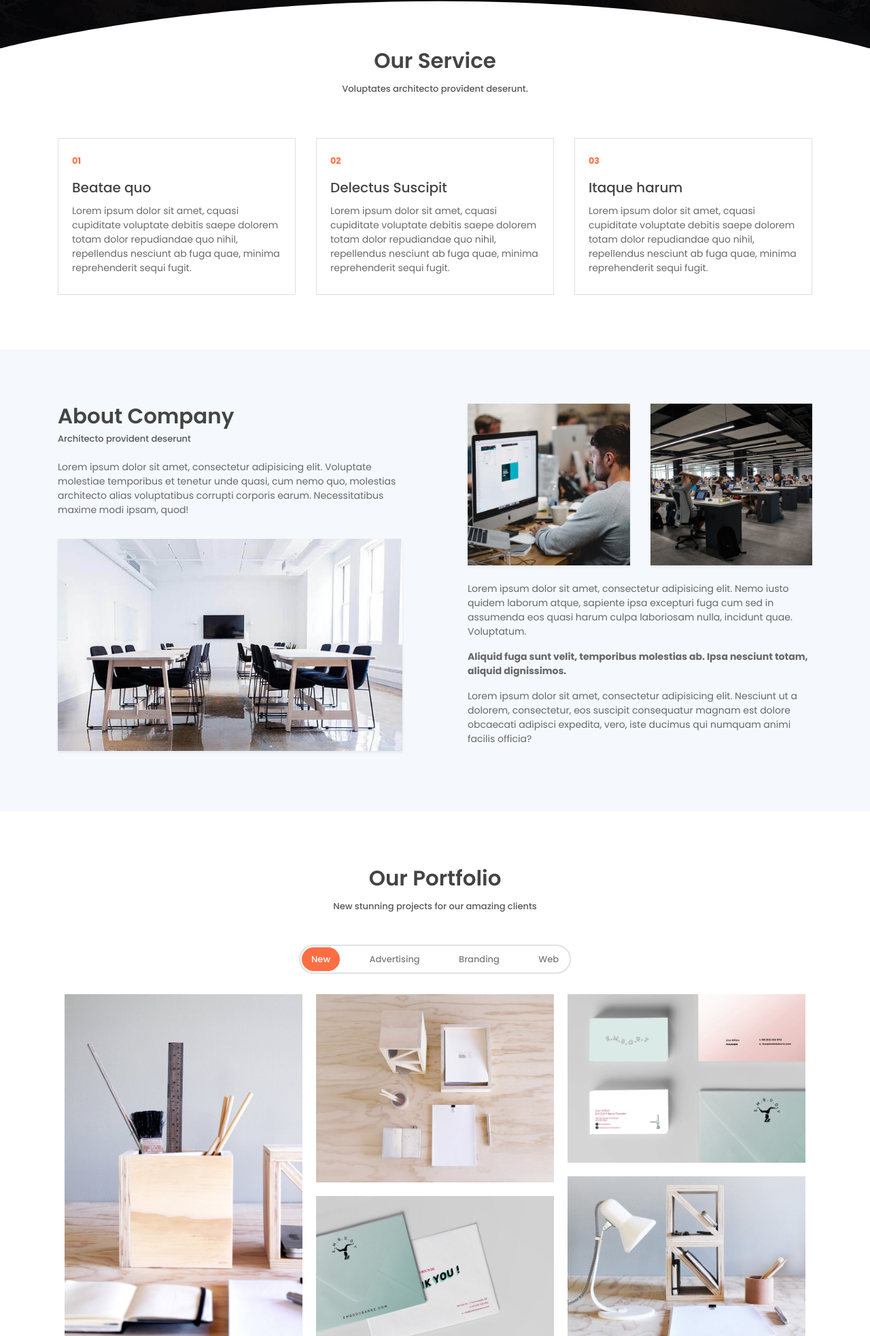
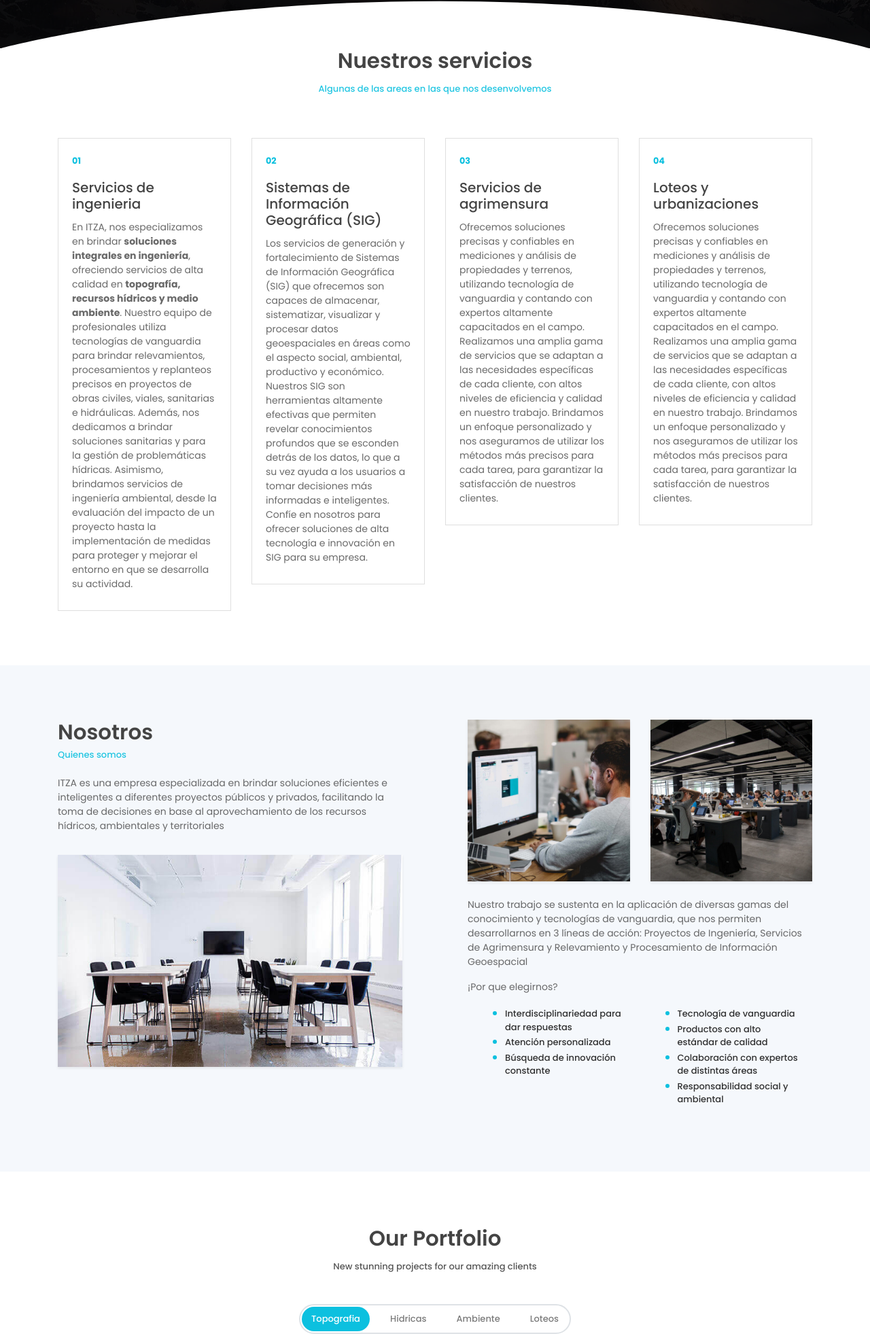
Before and after one commit to Fabianvminotti/itza-web-v4, a website: page public_html/index.html in a window 1280 px wide. Shown: the part 729-2695 px from the top of the page at 68% size. Drawn offline with Linux system fonts and the light colour scheme.

Commit message:
cambios 28 marzo

```diff
--- a/public_html/index.html
+++ b/public_html/index.html
@@ -25,13 +25,13 @@
             <div class="collapse navbar-collapse" id="navbarSupportedContent">
                 <ul class="navbar-nav ml-auto">
                     <li class="nav-item">
-                        <a class="nav-link" href="#service">Our Service</a>
+                        <a class="nav-link" href="#service">Servicios</a>
                     </li>
                     <li class="nav-item">
-                        <a class="nav-link" href="#about">About Us</a>
+                        <a class="nav-link" href="#about">Nosotros</a>
                     </li>
                     <li class="nav-item">
-                        <a class="nav-link" href="#portfolio">Portfolio</a>
+                        <a class="nav-link" href="#portfolio">Experiencias</a>
                     </li>
                     <li class="nav-item">
                         <a class="nav-link" href="#blog">Blog</a>
@@ -66,37 +66,47 @@
     <!-- Service Section -->
     <section  id="service" class="section pt-0">
         <div class="container">
-            <h6 class="section-title text-center">Our Service</h6>
-            <h6 class="section-subtitle text-center mb-5 pb-3">Voluptates architecto provident deserunt.</h6>
+            <h6 class="section-title text-center">Nuestros servicios</h6>
+            <h6 class="section-subtitle text-center mb-5 pb-3 text-info">Algunas de las areas en las que nos desenvolvemos</h6>
 
             <div class="row">
-                <div class="col-md-4">
+                <div class="col-md-3">
                     <div class="card mb-4 mb-md-0">
                         <div class="card-body">
-                            <small class="text-primary font-weight-bold">01</small>
-                            <h5 class="card-title mt-3"> Beatae quo <h5>
-                            <p class="mb-0">Lorem ipsum dolor sit amet, cquasi cupiditate voluptate debitis saepe dolorem totam dolor repudiandae quo nihil, repellendus nesciunt ab fuga quae, minima reprehenderit sequi fugit.</p>
+                            <small class="text-info font-weight-bold">01</small>
+                            <h5 class="card-title mt-3"> Servicios de ingenieria <h5>
+                            <p class="mb-0">En ITZA, nos especializamos en brindar <b>soluciones integrales en ingeniería</b>, ofreciendo servicios de alta calidad en <b>topografía, recursos hídricos y medio ambiente</b>. Nuestro equipo de profesionales utiliza tecnologías de vanguardia para brindar relevamientos, procesamientos y replanteos precisos en proyectos de obras civiles, viales, sanitarias e hidráulicas. Además, nos dedicamos a brindar soluciones sanitarias y para la gestión de problemáticas hídricas. Asimismo, brindamos servicios de ingeniería ambiental, desde la evaluación del impacto de un proyecto hasta la implementación de medidas para proteger y mejorar el entorno en que se desarrolla su actividad.</p>
                         </div>
                     </div>
                 </div>
-                <div class="col-md-4">
+                <div class="col-md-3">
                     <div class="card mb-4 mb-md-0">
                         <div class="card-body">
-                            <small class="text-primary font-weight-bold">02</small>
-                            <h5 class="card-title mt-3">Delectus Suscipit<h5>
-                            <p class="mb-0">Lorem ipsum dolor sit amet, cquasi cupiditate voluptate debitis saepe dolorem totam dolor repudiandae quo nihil, repellendus nesciunt ab fuga quae, minima reprehenderit sequi fugit.</p>
+                            <small class="text-info font-weight-bold">02</small>
+                            <h5 class="card-title mt-3">Sistemas de Información Geográfica (SIG)<h5>
+                            <p class="mb-0">Los servicios de generación y fortalecimiento de Sistemas de Información Geográfica (SIG) que ofrecemos son capaces de almacenar, sistematizar, visualizar y procesar datos geoespaciales en áreas como el aspecto social, ambiental, productivo y económico. Nuestros SIG son herramientas altamente efectivas que permiten revelar conocimientos profundos que se esconden detrás de los datos, lo que a su vez ayuda a los usuarios a tomar decisiones más informadas e inteligentes. Confíe en nosotros para ofrecer soluciones de alta tecnología e innovación en SIG para su empresa.</p>
                         </div>
                     </div>
                 </div>
-                <div class="col-md-4">
+                <div class="col-md-3">
                     <div class="card mb-4 mb-md-0">
                         <div class="card-body">
-                            <small class="text-primary font-weight-bold">03</small>
-                            <h5 class="card-title mt-3">Itaque harum<h5>
-                            <p class="mb-0">Lorem ipsum dolor sit amet, cquasi cupiditate voluptate debitis saepe dolorem totam dolor repudiandae quo nihil, repellendus nesciunt ab fuga quae, minima reprehenderit sequi fugit.</p>
+                            <small class="text-info font-weight-bold">03</small>
+                            <h5 class="card-title mt-3">Servicios de agrimensura<h5>
+                            <p class="mb-0">Ofrecemos soluciones precisas y confiables en mediciones y análisis de propiedades y terrenos, utilizando tecnología de vanguardia y contando con expertos altamente capacitados en el campo. Realizamos una amplia gama de servicios que se adaptan a las necesidades específicas de cada cliente, con altos niveles de eficiencia y calidad en nuestro trabajo. Brindamos un enfoque personalizado y nos aseguramos de utilizar los métodos más precisos para cada tarea, para garantizar la satisfacción de nuestros clientes.</p>
                         </div>
                     </div>
                 </div>
+                <div class="col-md-3">
+                    <div class="card mb-4 mb-md-0">
+                        <div class="card-body">
+                            <small class="text-info font-weight-bold">04</small>
+                            <h5 class="card-title mt-3">Loteos y urbanizaciones<h5>
+                            <p class="mb-0">Ofrecemos soluciones precisas y confiables en mediciones y análisis de propiedades y terrenos, utilizando tecnología de vanguardia y contando con expertos altamente capacitados en el campo. Realizamos una amplia gama de servicios que se adaptan a las necesidades específicas de cada cliente, con altos niveles de eficiencia y calidad en nuestro trabajo. Brindamos un enfoque personalizado y nos aseguramos de utilizar los métodos más precisos para cada tarea, para garantizar la satisfacción de nuestros clientes.</p>
+                        </div>
+                    </div>
+                </div>
+
             </div>
         </div>
     </section>
@@ -107,9 +117,9 @@
         <div class="container">
             <div class="row justify-content-between">
                 <div class="col-md-6 pr-md-5 mb-4 mb-md-0">
-                    <h6 class="section-title mb-0">About Company</h6>
-                    <h6 class="section-subtitle mb-4">Architecto provident deserunt</h6>
-                    <p >Lorem ipsum dolor sit amet, consectetur adipisicing elit. Voluptate molestiae temporibus et tenetur unde quasi, cum nemo quo, molestias architecto alias voluptatibus corrupti corporis earum. Necessitatibus maxime modi ipsam, quod!</p>
+                    <h6 class="section-title mb-0">Nosotros</h6>
+                    <h6 class="section-subtitle mb-4 text-info">Quienes somos</h6>
+                    <p >ITZA es una empresa especializada en brindar soluciones eficientes e inteligentes a diferentes proyectos públicos y privados, facilitando la toma de decisiones en base al aprovechamiento de los recursos hídricos, ambientales y territoriales</p>
                     <img src="assets/imgs/about.jpg" alt="" class="w-100 mt-3 shadow-sm">
                 </div>
                 <div class="col-md-6 pl-md-5">
@@ -121,10 +131,27 @@
                             <img src="assets/imgs/about-2.jpg" alt="" class="w-100 shadow-sm">
                         </div>
                         <div class="col-12 mt-4">
-                            <p>Lorem ipsum dolor sit amet, consectetur adipisicing elit. Nemo iusto quidem laborum atque, sapiente ipsa excepturi fuga cum sed in assumenda eos quasi harum culpa laboriosam nulla, incidunt quae. Voluptatum.</p>
-                            <p><b>Aliquid fuga sunt velit, temporibus molestias ab. Ipsa nesciunt totam, aliquid dignissimos.</b><br>
-                            </p>
-                            <p>Lorem ipsum dolor sit amet, consectetur adipisicing elit. Nesciunt ut a dolorem, consectetur, eos suscipit consequatur magnam est dolore obcaecati adipisci expedita, vero, iste ducimus qui numquam animi facilis officia?</p>
+                            <p>Nuestro trabajo se sustenta en la aplicación de diversas gamas del conocimiento y tecnologías de vanguardia, que nos permiten desarrollarnos en 3 líneas de acción: Proyectos de Ingeniería, Servicios de Agrimensura y Relevamiento y Procesamiento de Información Geoespacial</p>
+                            <p>¡Por que elegirnos?</p>
+                            <div class="container">
+                                <div class="row">
+                                  <div class="col-md-6">
+                                    <ul>
+                                      <li class="text-info" ><p class="section-subtitle text-dark">Interdisciplinariedad para dar respuestas</p></li>
+                                      <li class="text-info" ><p class="section-subtitle text-dark">Atención personalizada</li>
+                                      <li class="text-info" ><p class="section-subtitle text-dark">Búsqueda de innovación constante</li>
+                                    </ul>
+                                  </div>
+                                  <div class="col-md-6">
+                                    <ul>
+                                      <li class="text-info" ><p class="section-subtitle text-dark">Tecnología de vanguardia</p></li>
+                                      <li class="text-info" ><p class="section-subtitle text-dark">Productos con alto estándar de calidad</p></li>
+                                      <li class="text-info" ><p class="section-subtitle text-dark">Colaboración con expertos de distintas áreas</p></li>
+                                      <li class="text-info" ><p class="section-subtitle text-dark">Responsabilidad social y ambiental</p></li>
+                                    </ul>
+                                  </div>
+                                </div>
+                              </div>
                         </div>
                     </div>
                 </div>
@@ -140,16 +167,16 @@
             <h6 class="section-subtitle mb-5 text-center">New stunning projects for our amazing clients</h6>
             <div class="filters">
                 <a href="#" data-filter=".new" class="active">
-                    New
+                    Topografia
                 </a>
                 <a href="#" data-filter=".advertising">
-                    Advertising
+                    Hidricas
                 </a>
                 <a href="#" data-filter=".branding">
-                    Branding
+                    Ambiente
                 </a>
                 <a href="#" data-filter=".web">
-                    Web
+                    Loteos
                 </a>
             </div>
             <div class="portfolio-container">
```
Also changed, not shown: public_html/assets/css/leadmark.css.
